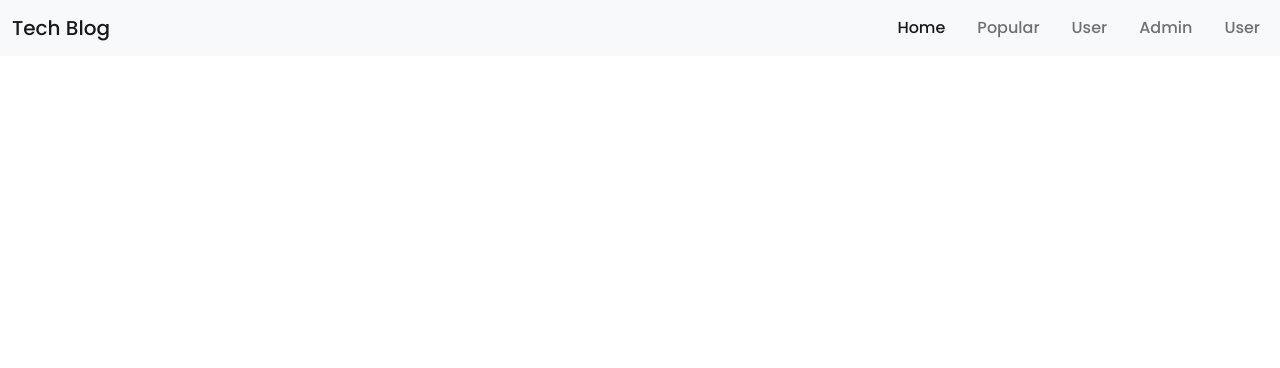
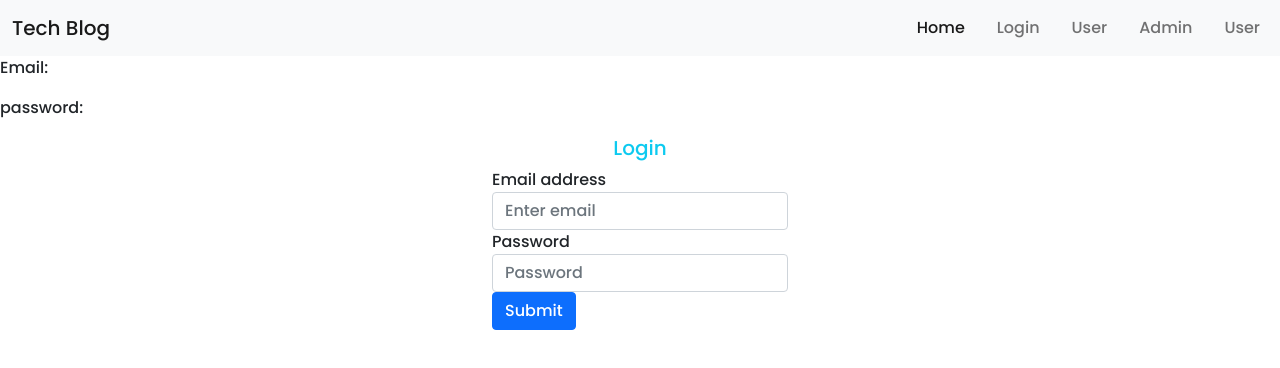
Before and after one commit to KaiserSamrat/Sports-blog, a React (Create React App) app: page /login in a window 1280 px wide. Shown: the top 368 px of the page. Built offline with nearby package versions, Linux system fonts and the light colour scheme.

Commit message:
admin login features added

```diff
--- a/package.json
+++ b/package.json
@@ -10,6 +10,7 @@
     "@testing-library/jest-dom": "^5.14.1",
     "@testing-library/react": "^11.2.7",
     "@testing-library/user-event": "^12.8.3",
+    "firebase": "^8.6.8",
     "react": "^17.0.2",
     "react-dom": "^17.0.2",
     "react-icons": "^4.2.0",
--- a/src/App.js
+++ b/src/App.js
@@ -3,6 +3,7 @@ import Home from './Components/Home/Home'
 import Navbar from './Components/Navbar/Navbar'
 import AddBlog from './Components/AddBlog/AddBlog'
 import BlogDetails from './Components/BlogDetails/BlogDetails'
+import Login from './Components/Login/Login'
 import {
   BrowserRouter as Router,
   Switch,
@@ -19,6 +20,9 @@ function App() {
           <Route exact path='/'>
             <Home />
           </Route>
+          <Route exact path='/login'>
+            <Login />
+          </Route>
           <Route exact path='/addBlog'>
             <AddBlog />
           </Route>
--- a/src/Components/BlogDetails/BlogDetails.js
+++ b/src/Components/BlogDetails/BlogDetails.js
@@ -10,13 +10,13 @@ const BlogDetails = () => {
     useEffect(()=>{
         fetch(`http://localhost:4000/singleBlog/${id}`)
         .then(res =>res.json())
-        .then(data => {  setBlogDetails(data);
-
-        })
+        .then(data => {setBlogDetails(data); })
     },[])
     return (
-        <div>
-            <h1>{blogDetails.title}</h1>
+        <div className="container">
+            <h4 className='text-center mt-3'>{blogDetails.title}</h4>
+            <img className='rounded mx-auto d-block h-50 w-50 mt-3' src={blogDetails.img} alt='img-description'></img>
+            <p className='text-center'>{blogDetails.description}</p>
         </div>
     );
 };
--- a/src/Components/BlogList/BlogList.js
+++ b/src/Components/BlogList/BlogList.js
@@ -5,12 +5,12 @@ const BlogList = (props) => {
     const { _id, title, img, description } = props.blog
     return (
 
-        <div className="row">
+        <div className="row blogList">
        <Link to={`/blogDetails/${_id}`}>
        <div className="col-md-4 single-post">
             <div>
-                <h5 className='text-white'>{title}</h5>
-                <p className='text-dark'>{description}</p>
+                <h5 className=' text-dark '>{title}</h5>
+                <p className='text-dark description'>{description}</p>
             </div>
             <img className="card-img-top post-image" src={img} alt="tamimImage" />
         </div>
--- a/src/Components/BlogList/Bloglist.css
+++ b/src/Components/BlogList/Bloglist.css
@@ -11,3 +11,13 @@
     border-radius: 5px;
     height: 80%;
 }
+.description{
+    white-space: nowrap;
+  	overflow: hidden;
+  	text-overflow: ellipsis;
+}
+.blogList{
+    color: #0060B6;
+    text-decoration: none;
+    display: flex;
+}
--- /dev/null
+++ b/src/Components/Login/Login.js
@@ -0,0 +1,86 @@
+import React from 'react';
+import firebase from "firebase/app";
+import "firebase/auth";
+import firebaseConfig from './firebase.config';
+import { useState } from 'react';
+if (!firebase.apps.length) {
+    firebase.initializeApp(firebaseConfig);
+}
+
+const Login = () => {
+    const [admin, setAdmin] = useState({
+        name: "",
+        email: "",
+        password: "",
+        error: ""
+
+    })
+    const handleSubmit = (e) => {
+        if (admin.email && admin.password) {
+            firebase.auth().createUserWithEmailAndPassword(admin.email, admin.password)
+                .then((userCredential) => {
+                    const newAdminInfo = { ...admin }
+                    newAdminInfo.error = " ";
+                    var user = userCredential.user;
+                    setAdmin(newAdminInfo);
+
+                })
+                .catch((error) => {
+                    const newAdminInfo = { ...admin }
+                    newAdminInfo.error = error.message;
+                    setAdmin(newAdminInfo);
+
+                });
+        }
+        e.preventDefault();
+    }
+    const handleOnBlur = (e) => {
+        let isFormValid = true;
+        if (e.target.name === 'email') {
+            isFormValid = /\S+@\S+\.\S+/.test(e.target.value);
+        }
+        if (e.target.name === 'password') {
+            isFormValid = e.target.value.length > 6;
+
+        }
+        if (isFormValid) {
+            const newAdmin = { ...admin };
+            newAdmin[e.target.name] = e.target.value;
+            setAdmin(newAdmin)
+        }
+    }
+    return (
+        <div>
+            <p>Email: {admin.email}</p>
+            <p>password: {admin.password}</p>
+            <section class="container-fluid justify-content-center ">
+                <div class="row justify-content-center">
+                    <div class="col-12 col-sm-12 col-md-3">
+
+                        <form class="login-area" onSubmit={handleSubmit}>
+                            <h5 class="text-info text-center title">Login</h5>
+
+                            <div class="form-group">
+                                <label for="exampleInputEmail1">Email address</label>
+                                <input type="email" class="form-control" name='email' onBlur={handleOnBlur} id="exampleInputEmail1" aria-describedby="emailHelp" placeholder="Enter email" required />
+
+                            </div>
+                            <div class="form-group">
+                                <label for="exampleInputPassword1">Password</label>
+                                <input type="password" class="form-control" name='password' onBlur={handleOnBlur} id="exampleInputPassword1" placeholder="Password" required />
+                            </div >
+
+
+                            <button type="submit" class="btn btn-primary" value="Submit">Submit</button>
+                        </form>
+                        <p className='text-danger'>{admin.error}</p>
+                    </div>
+                </div>
+            </section>
+
+
+        </div>
+    );
+};
+
+export default Login;
--- /dev/null
+++ b/src/Components/Login/firebase.config.js
@@ -0,0 +1,9 @@
+const firebaseConfig = {
+    apiKey: "AIzaSyAvvruQE6xiEPfqel_l5TtBMIpcyXoEI4c",
+    authDomain: "tech-blog-882c9.firebaseapp.com",
+    projectId: "tech-blog-882c9",
+    storageBucket: "tech-blog-882c9.appspot.com",
+    messagingSenderId: "698687366252",
+    appId: "1:698687366252:web:c0e4f41be0b847c68aa449"
+  };
+  export default firebaseConfig;
--- a/src/Components/Navbar/Navbar.js
+++ b/src/Components/Navbar/Navbar.js
@@ -17,7 +17,7 @@ const Nabvar = () => {
                                 <Link class="nav-link active" aria-current="page" to="/">Home</Link>
                             </li>
                             <li class="nav-item">
-                                <Link to='/' class="nav-link ms-3" href="#footer-area">Popular</Link>
+                                <Link to='/login' class="nav-link ms-3" href="#footer-area">Login</Link>
                             </li>
                             <li class="nav-item">
                                 <Link to='/' class="nav-link ms-3" href="#footer-area">User</Link>
```
Also changed, not shown: 1 other file (tests, documents, lock files or other folders).
